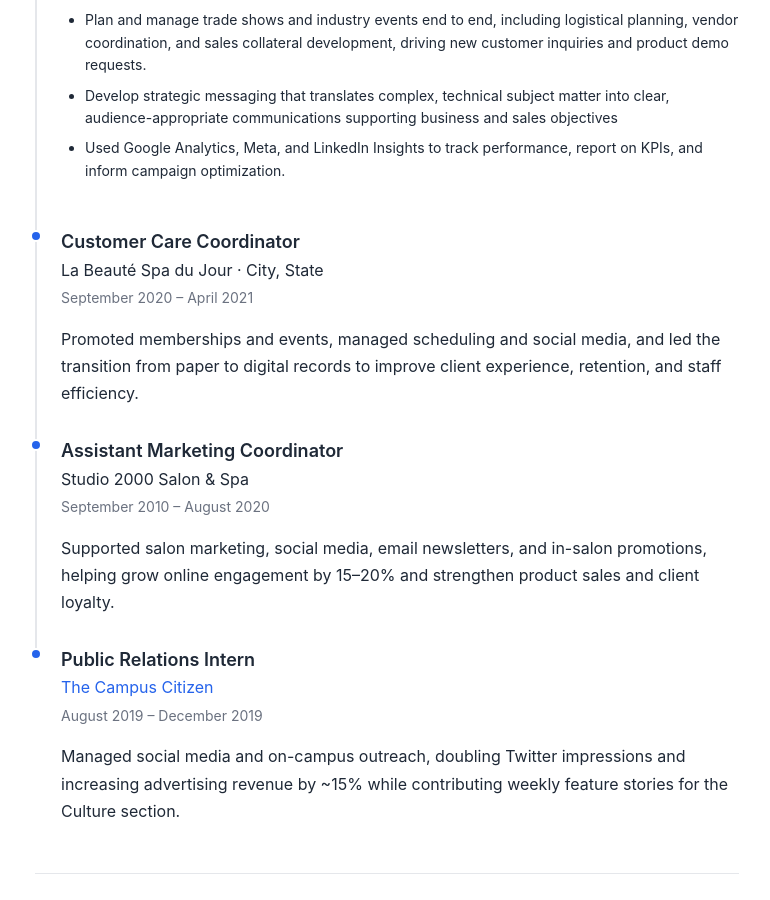
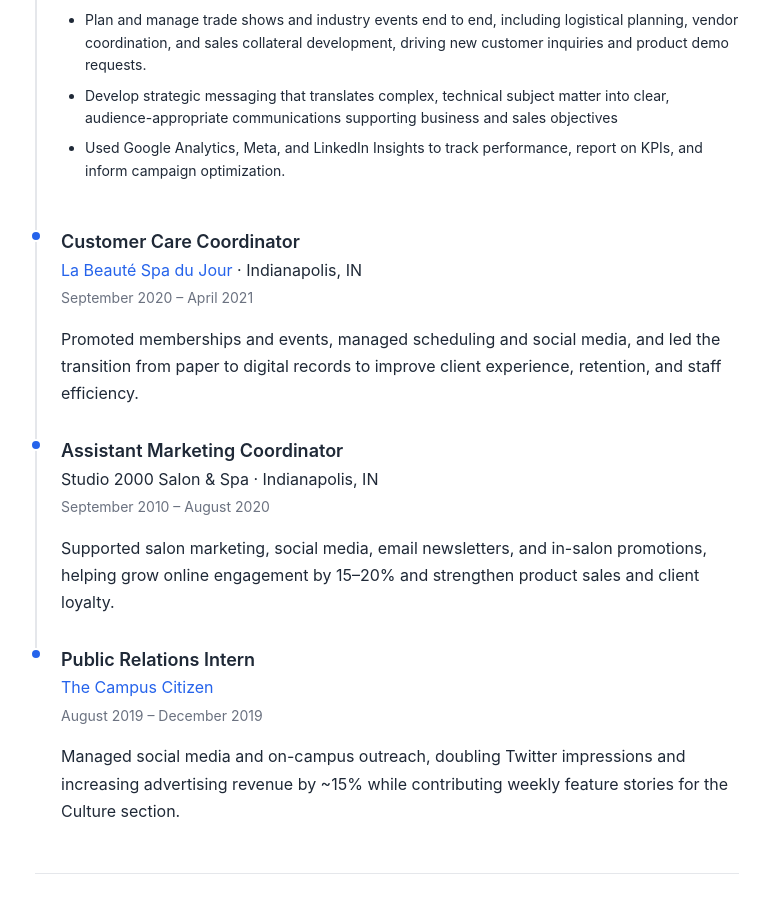
Before and after one commit to Zenobia-Weigel/Zenobia-Portfolio-Website, a Jekyll site: the page built from index.html, in a window 1280 px wide and 900 px high, scrolled down 1129 px. Shown: the whole window, without its empty margins (253-1023 px from the left). Built offline with Jekyll 4.4.1, drawn with Linux system fonts in a browser that asks for light colours.

Commit message:
Update _data/experience.yml (via Pages CMS)

```diff
--- a/_data/experience.yml
+++ b/_data/experience.yml
@@ -26,7 +26,8 @@ jobs:
         report on KPIs, and inform campaign optimization.
   - title: Customer Care Coordinator
     company: La Beauté Spa du Jour
-    location: City, State
+    company_url: https://www.lespaindy.com
+    location: Indianapolis, IN
     start_date: September 2020
     end_date: April 2021
     current: false
@@ -35,6 +36,7 @@ jobs:
       client experience, retention, and staff efficiency.
   - title: Assistant Marketing Coordinator
     company: Studio 2000 Salon & Spa
+    location: Indianapolis, IN
     start_date: September 2010
     end_date: August 2020
     current: false
```
